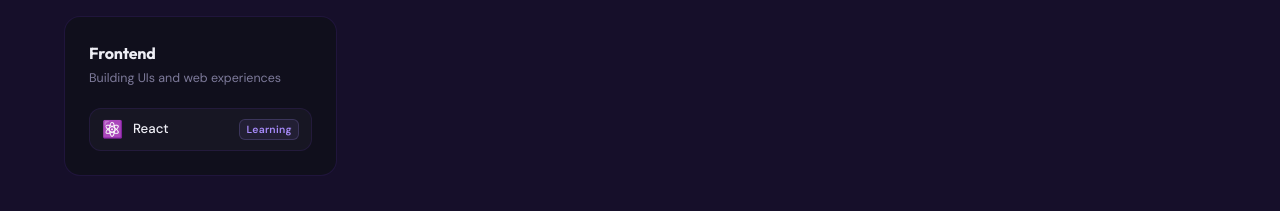
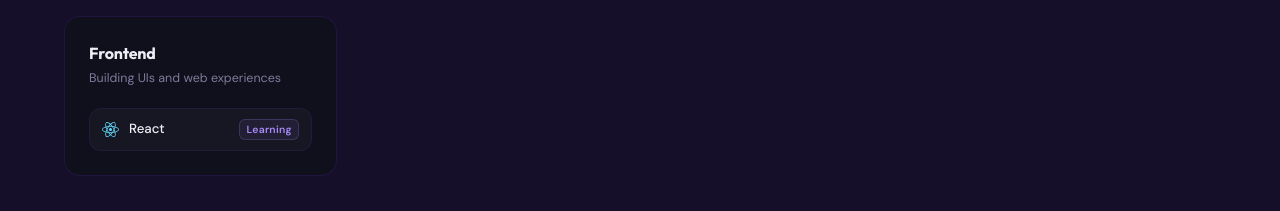
Before and after one commit to llaaksonen/portfolio, a React (Vite) app: page / in a window 1280 px wide. Shown: the part 2180-2391 px from the top of the page. Built offline with nearby package versions, Linux system fonts and the light colour scheme.

Commit message:
Use real logos in skills section

```diff
--- a/package.json
+++ b/package.json
@@ -36,8 +36,8 @@
     "@radix-ui/react-slot": "1.1.2",
     "@radix-ui/react-switch": "1.1.3",
     "@radix-ui/react-tabs": "1.1.3",
+    "@radix-ui/react-toggle": "1.1.2",
     "@radix-ui/react-toggle-group": "1.1.2",
-    "@radix-ui/react-toggle": "1.1.2",
     "@radix-ui/react-tooltip": "1.1.8",
     "canvas-confetti": "1.9.4",
     "class-variance-authority": "0.7.1",
@@ -53,6 +53,7 @@
     "react-dnd": "16.0.1",
     "react-dnd-html5-backend": "16.0.1",
     "react-hook-form": "7.55.0",
+    "react-icons": "^5.6.0",
     "react-popper": "2.3.0",
     "react-resizable-panels": "2.1.7",
     "react-responsive-masonry": "2.7.1",
--- a/src/app/components/Skills.tsx
+++ b/src/app/components/Skills.tsx
@@ -1,4 +1,5 @@
 import { content } from "../../content";
+import { getSkillIcon } from "../../content/skill-icons";
 
 type Proficiency = "comfortable" | "learning" | "exploring";
 
@@ -42,6 +43,7 @@ const { skills: skillsSection } = content;
 
 function SkillChip({ skill }: { skill: Skill }) {
   const cfg = levelConfig[skill.level];
+  const { Icon, color } = getSkillIcon(skill.icon);
   return (
     <div
       className="flex items-center gap-2.5 px-3 py-2.5 rounded-xl transition-all duration-200 cursor-default group"
@@ -65,7 +67,7 @@ function SkillChip({ skill }: { skill: Skill }) {
         (e.currentTarget as HTMLElement).style.boxShadow = "none";
       }}
     >
-      <span style={{ fontSize: "1.05rem", lineHeight: 1 }}>{skill.icon}</span>
+      <Icon size={17} color={color} className="shrink-0" />
       <span
         style={{
           fontFamily: "var(--font-sans)",
--- a/src/content/profile.example.json
+++ b/src/content/profile.example.json
@@ -78,7 +78,7 @@
       {
         "category": "Frontend",
         "description": "Building UIs and web experiences",
-        "skills": [{ "name": "React", "icon": "⚛️", "level": "learning" }]
+        "skills": [{ "name": "React", "icon": "react", "level": "learning" }]
       }
     ]
   },
--- /dev/null
+++ b/src/content/skill-icons.ts
@@ -0,0 +1,80 @@
+import type { ComponentType } from "react";
+import {
+  SiHtml5,
+  SiCss,
+  SiJavascript,
+  SiTypescript,
+  SiReact,
+  SiTailwindcss,
+  SiVite,
+  SiNodedotjs,
+  SiExpress,
+  SiPostgresql,
+  SiGit,
+  SiGithub,
+  SiPython,
+  SiLinux,
+  SiDocker,
+  SiC,
+  SiCplusplus,
+} from "react-icons/si";
+import { FaJava } from "react-icons/fa";
+import {
+  Cloud,
+  Terminal,
+  Bot,
+  Boxes,
+  Workflow,
+  Binary,
+  Webhook,
+  Code2,
+} from "lucide-react";
+
+// Props common to both lucide and react-icons components.
+type IconComponent = ComponentType<{
+  size?: number | string;
+  color?: string;
+  className?: string;
+}>;
+
+interface SkillIcon {
+  Icon: IconComponent;
+  color: string;
+}
+
+// Used for conceptual skills that have no brand logo.
+const ACCENT = "#a78bfa";
+
+// Maps the `icon` slug from content (see profile.local.json) to a brand logo
+// and its official colour. Generic lucide icons cover non-branded skills.
+const skillIcons: Record<string, SkillIcon> = {
+  html5: { Icon: SiHtml5, color: "#E34F26" },
+  css3: { Icon: SiCss, color: "#1572B6" },
+  javascript: { Icon: SiJavascript, color: "#F7DF1E" },
+  typescript: { Icon: SiTypescript, color: "#3178C6" },
+  react: { Icon: SiReact, color: "#61DAFB" },
+  tailwind: { Icon: SiTailwindcss, color: "#06B6D4" },
+  vite: { Icon: SiVite, color: "#646CFF" },
+  nodejs: { Icon: SiNodedotjs, color: "#5FA04E" },
+  express: { Icon: SiExpress, color: "#E5E5E5" },
+  rest: { Icon: Webhook, color: ACCENT },
+  postgresql: { Icon: SiPostgresql, color: "#4169E1" },
+  git: { Icon: SiGit, color: "#F05032" },
+  github: { Icon: SiGithub, color: "#E5E5E5" },
+  python: { Icon: SiPython, color: "#3776AB" },
+  cloud: { Icon: Cloud, color: ACCENT },
+  linux: { Icon: SiLinux, color: "#FCC624" },
+  docker: { Icon: SiDocker, color: "#2496ED" },
+  scripting: { Icon: Terminal, color: ACCENT },
+  automation: { Icon: Bot, color: ACCENT },
+  c: { Icon: SiC, color: "#A8B9CC" },
+  cpp: { Icon: SiCplusplus, color: "#00599C" },
+  java: { Icon: FaJava, color: "#ED8B00" },
+  oop: { Icon: Boxes, color: ACCENT },
+  algorithms: { Icon: Workflow, color: ACCENT },
+  datastructures: { Icon: Binary, color: ACCENT },
+};
+
+export function getSkillIcon(slug: string): SkillIcon {
+  return skillIcons[slug] ?? { Icon: Code2, color: ACCENT };
+}
```
Also changed, not shown: src/content/README.md, 1 other file (tests, documents, lock files or other folders).
